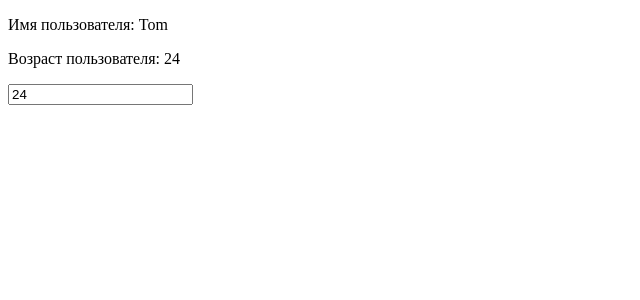
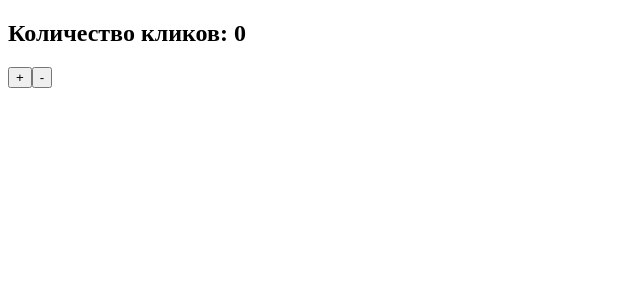
Before and after one commit to blckbrrynvdr/Angular-meta, an Angular app: page / in a window 1280 px wide. Shown: the top 300 px of the page, without its empty margins (0-640 px from the left). Built offline with nearby package versions, Linux system fonts and the light colour scheme.

Commit message:
привязка к событиям дочернего компонента

```diff
--- a/src/app/app.component.ts
+++ b/src/app/app.component.ts
@@ -2,10 +2,13 @@
 
 @Component({
     selector: 'my-app',
-    template: `<child-comp [userName]="name" [userAge]="age"></child-comp>
-                <input type="number" [(ngModel)]="age" />`
+    template: `<h2>Количество кликов: {{clicks}}</h2>
+              <child-comp (onChanged)="onChanged($event)"></child-comp>`
 })
 export class AppComponent {
-    name:string="Tom";
-    age:number = 24;
+
+    clicks:number = 0;
+    onChanged(increased:any){
+        increased==true?this.clicks++:this.clicks--;
+    }
 }
--- a/src/app/child.component.ts
+++ b/src/app/child.component.ts
@@ -1,24 +1,14 @@
-import { Input, Component} from '@angular/core';
+import { Component, EventEmitter, Input, Output} from '@angular/core';
 
 @Component({
     selector: 'child-comp',
-    template: `<p>Имя пользователя: {{userName}}</p>
-              <p>Возраст пользователя: {{userAge}}</p>`
+    template: `<button (click)="change(true)">+</button>
+               <button (click)="change(false)">-</button>`
 })
 export class ChildComponent{
-    @Input() userName: string = "";
-     _userAge: number = 0;
 
-    @Input()
-    set userAge(age:number) {
-        console.log('age ts', age);
-
-        if(age<0)
-            this._userAge=0;
-        else if(age>100)
-            this._userAge=100;
-        else
-            this._userAge = age;
-  }
-  get userAge() { return this._userAge; }
+    @Output() onChanged = new EventEmitter<boolean>();
+    change(increased:any) {
+        this.onChanged.emit(increased);
+    }
 }
```
